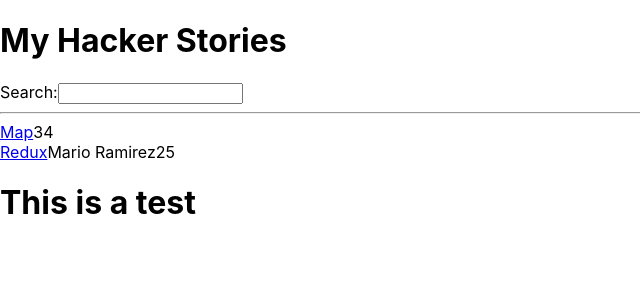
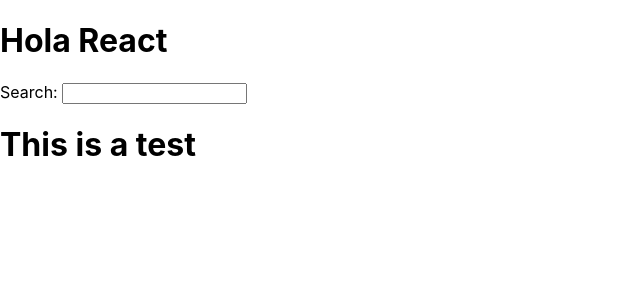
Before and after one commit to geomario/road_to_react, a React (Create React App) app: page / in a window 1280 px wide. Shown: the top 300 px of the page, without its empty margins (0-640 px from the left). Built offline with nearby package versions, Linux system fonts and the light colour scheme.

Commit message:
React JSX meet

```diff
--- a/package.json
+++ b/package.json
@@ -8,7 +8,7 @@
     "@testing-library/user-event": "^12.8.1",
     "react": "^17.0.1",
     "react-dom": "^17.0.1",
-    "react-scripts": "4.0.3",
+    "react-scripts": "^4.0.3",
     "web-vitals": "^1.1.0"
   },
   "scripts": {
--- a/src/App.js
+++ b/src/App.js
@@ -2,78 +2,22 @@ import React from 'react';
 import './App.css';
 
 const welcome = {
-  greeting: "Welcome",
-  title: "GeoLegalTech"
+  greeting: "Hola",
+  title: "React",
 };
 
-const title = "GeoLegalTech";
-
-const list = [
-  {
-    title: 'Map',
-    url: 'www.geolegaltech.com',
-    authors: [
-      "Mario Ramirez", "Frank Weiler"
-    ],
-    num_comments: 3,
-    points: 4,
-    objectID: 0
-  }, {
-    title: 'Redux',
-    url: 'www.geomario.com',
-    author: 'Mario Ramirez',
-    num_comments: 2,
-    points: 5,
-    objectID: 1
-  }
-];
-
-const App = () => (
-    <div>
-      <h1>My Hacker Stories</h1>
-
-      <label htmlFor="search">Search:</label>
-      <input id="search" type="text"/>
-
-      <hr/>
-      <List/>
-    </div>
-);
-
-const List = () =>
-  list.map(item => (
-      <div key={item.objectID}>
-        <span>
-          <a href={item.url}>{item.title}</a>
-        </span>
-        <span>{item.author}</span>
-        <span>{item.num_comments}</span>
-        <span>{item.points}</span>
-      </div>
-));
-
-export default App;
-
-/*
-function getTitle (title){
-  return title;
-}
 
 function App() {
-  return (
-    <div >
-      <h1 >
-      Hello {getTitle("GeoLegalTech")}
+
+  return(
+    <div>
+      <h1>
+        {welcome.greeting} {welcome.title}
       </h1>
-      <h1 >
-      // {welcome.greeting} {welcome.title}
-      </h1>
-      <label htmlFor="search">Search: </label>
-      <input id='search' type='text'/>
-    </div >
+      <label htmlFor="search"> Search: </label>
+      <input id="search" type="text"/>
+    </div>
   );
 }
 
-
 export default App;
-*/
```
Also changed, not shown: 1 other file (tests, documents, lock files or other folders).
